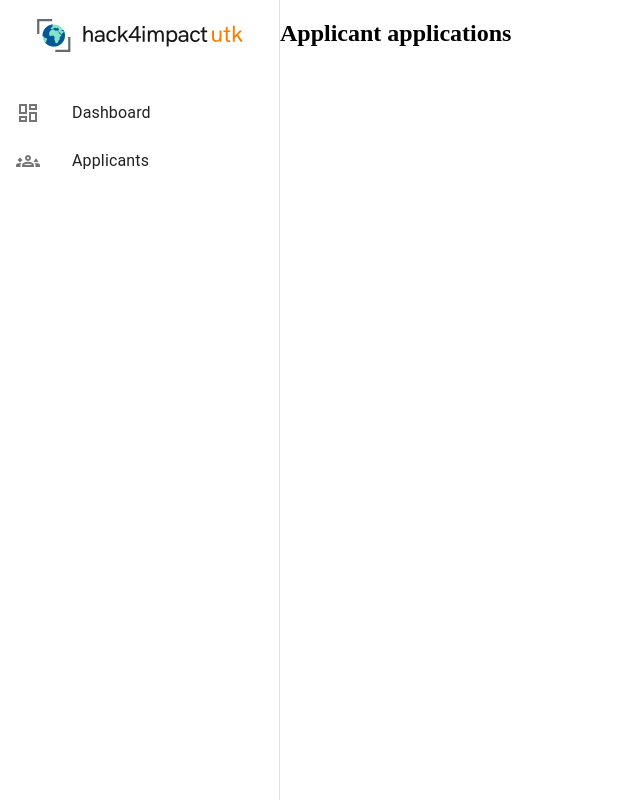
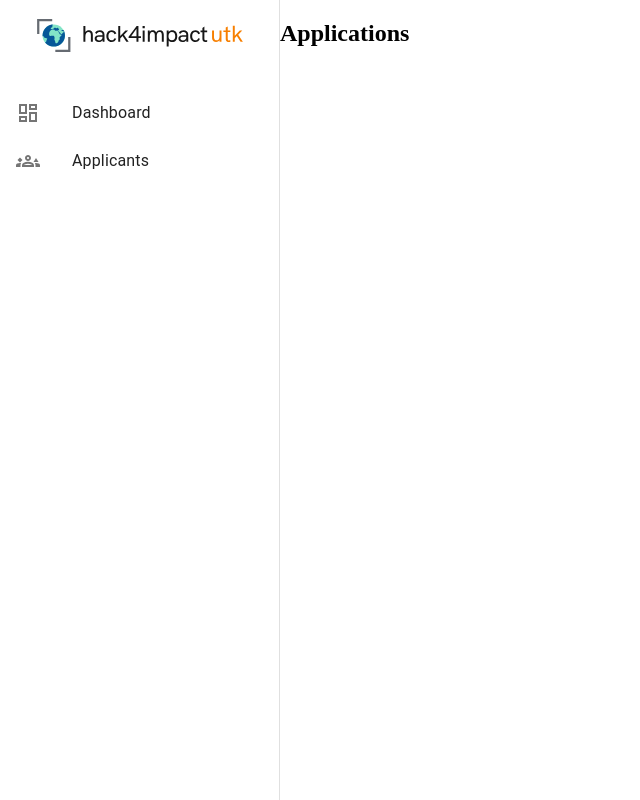
Before and after one commit to hack4impact-utk/internal-applications, a Next.js app in the folder apps/applicant-tracking/: page /applicants/applications in a window 1280 px wide. Shown: the whole page, without its empty margins (0-640 px from the left). Built offline with nearby package versions, Linux system fonts and the light colour scheme.

Commit message:
Created Applicants Page

```diff
--- /dev/null
+++ b/apps/applicant-tracking/src/app/applicants/applications/page.tsx
@@ -0,0 +1,3 @@
+export default function ApplicationsPage() {
+    return <h1>Applications</h1>
+  }
```
Also changed, not shown: 1 other file (tests, documents, lock files or other folders).
